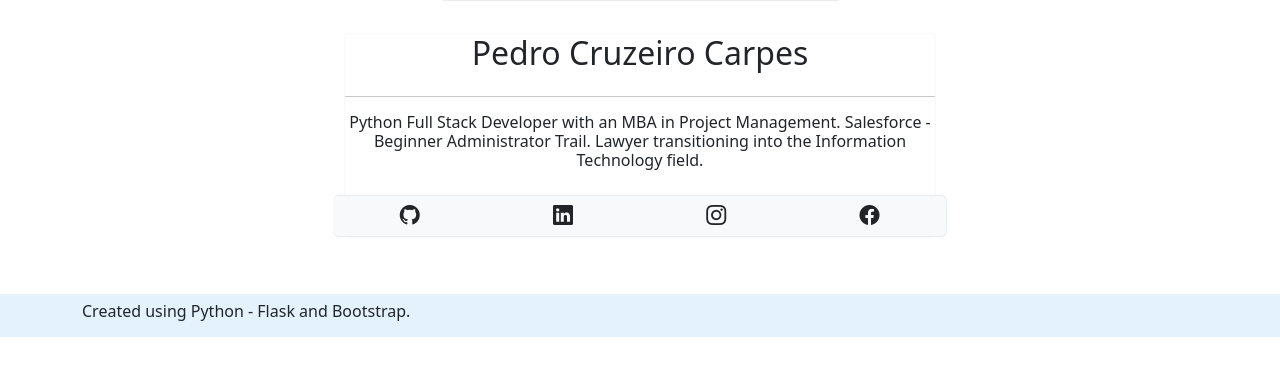
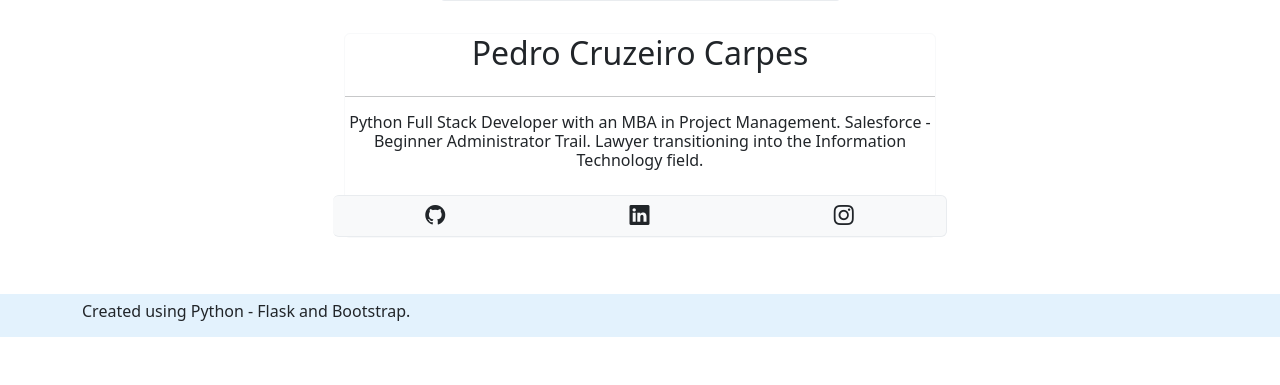
Before and after one commit to pcarpes/pedro_web_page, a Flask app: page / in a window 1280 px wide. Shown: the part 425-810 px from the top of the page. Run offline with Flask 3, Linux system fonts and the light colour scheme.

Commit message:
Update home.html

```diff
--- a/templates/home.html
+++ b/templates/home.html
@@ -27,9 +27,6 @@
                         <div class="col mt-2">
                             <h5><a class="nav-link" href="https://www.instagram.com/pedraocarpes/"><i class="bi bi-instagram"></i></a></h5>
                         </div>
-                        <div class="col mt-2">
-                            <h5><a class="nav-link" href="https://www.facebook.com/pedro.carpes/"><i class="bi bi-facebook"></i></a></h5>
-                        </div>
                     </div>
                 </div>
             </div>
```
